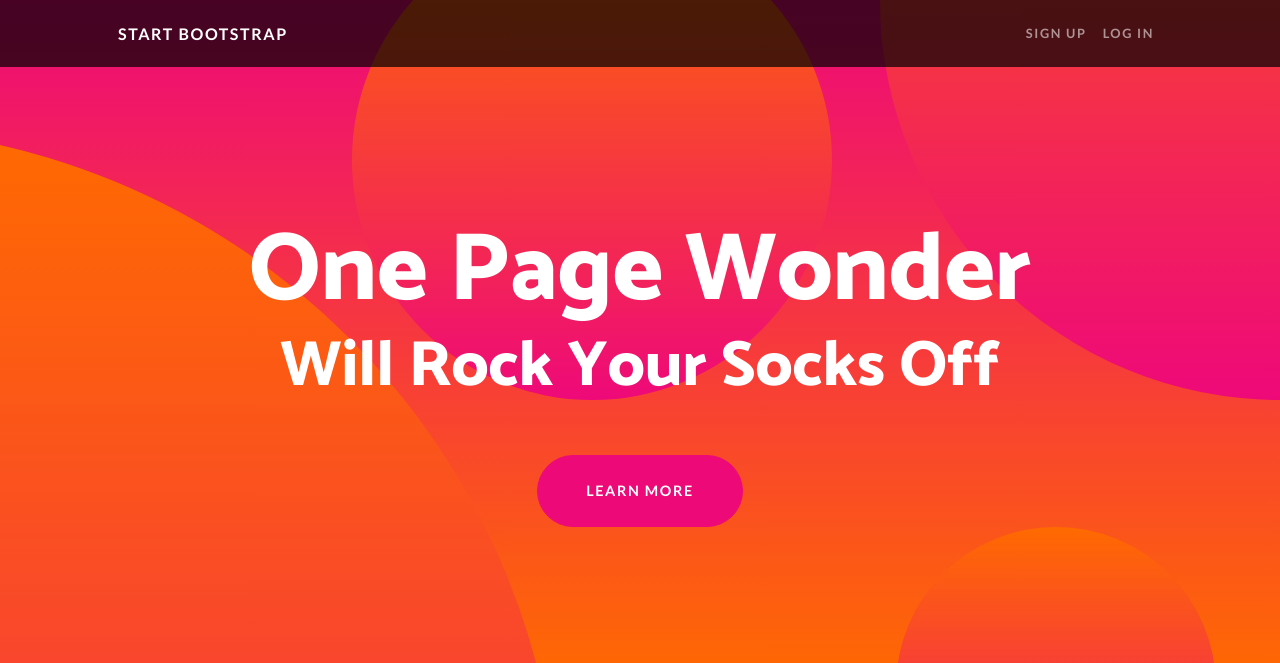
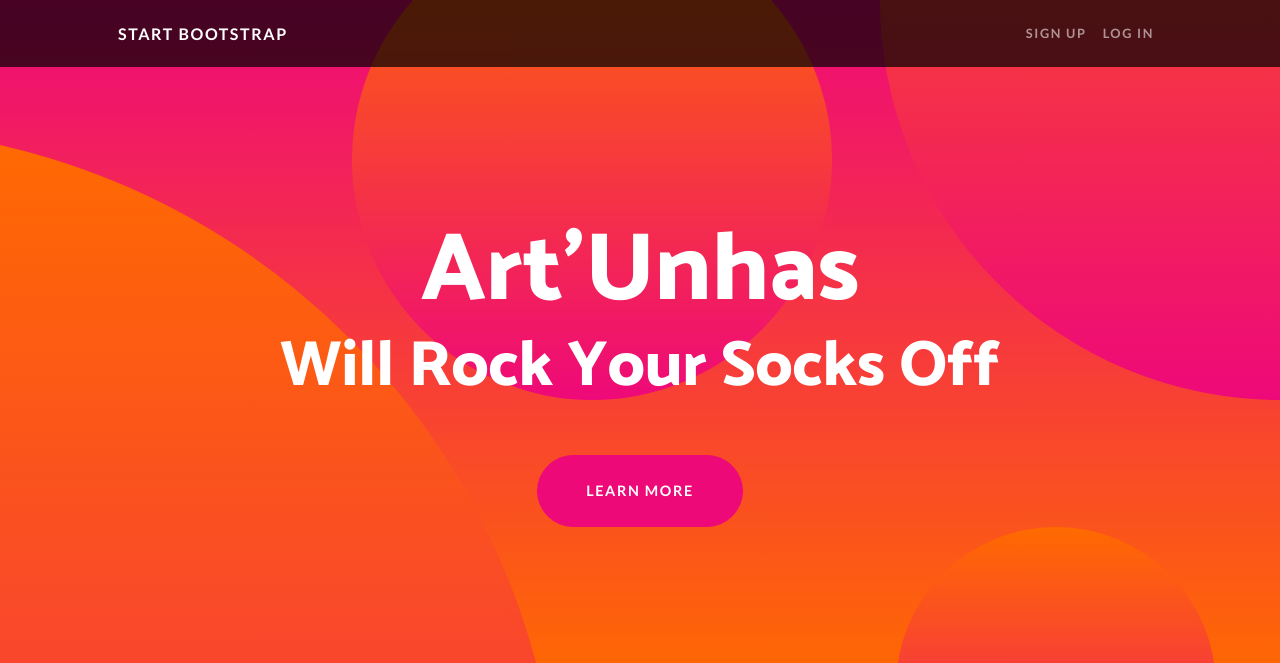
Before and after one commit to vitoriaBernard0-dev/blog-esmaltes, a website: page dist/index.html in a window 1280 px wide. Shown: the top 663 px of the page. Drawn offline with nearby package versions, Linux system fonts and the light colour scheme.

Commit message:
nome do site

```diff
--- a/dist/index.html
+++ b/dist/index.html
@@ -33,7 +33,7 @@
         <header class="masthead text-center text-white">
             <div class="masthead-content">
                 <div class="container px-5">
-                    <h1 class="masthead-heading mb-0">One Page Wonder</h1>
+                    <h1 class="masthead-heading mb-0">Art'Unhas</h1>
                     <h2 class="masthead-subheading mb-0">Will Rock Your Socks Off</h2>
                     <a class="btn btn-primary btn-xl rounded-pill mt-5" href="#scroll">Learn More</a>
                 </div>
```
